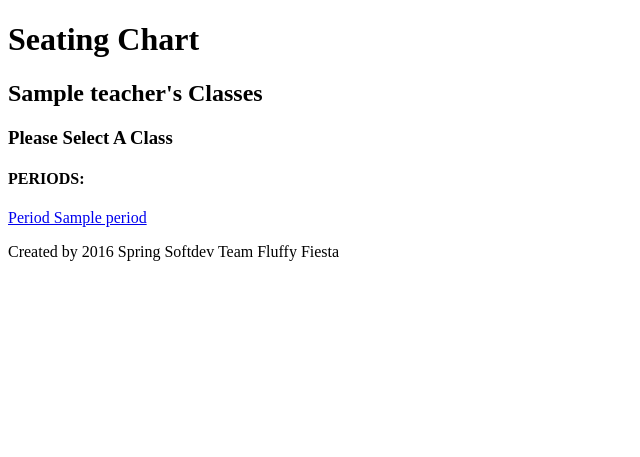
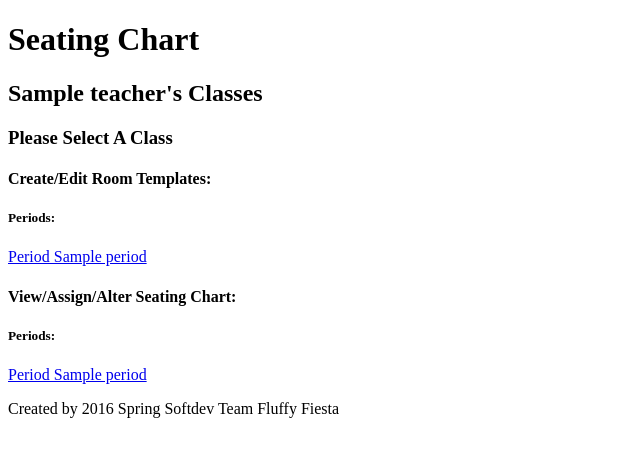
Before and after one commit to drothblatt/fluffy-fiesta, a Flask app: template templates/classes.html in a window 1280 px wide. Shown: the top 457 px of the page, without its empty margins (0-640 px from the left). Run offline with Flask 2, Linux system fonts and the light colour scheme; the template is opened without the code that fills it: most values are stand-ins (such as "Sample title", 1, 10 or a date in 2020).

Commit message:
working on pop template

```diff
--- a/.#testing.py
+++ /dev/null
@@ -1 +0,0 @@
-dro3@KingCronut.local.5113
--- a/app.py
+++ b/app.py
@@ -56,7 +56,7 @@ def makeTemplate(period='0'):
             desks = request.form['desks']
             utils.add_teacher_period_data(n, str(period), 'LINES', lines)
             utils.add_teacher_period_data(n, str(period), 'DESKS', desks)
-            print lines + "\n\n" + desks + "\n"
+            print lines + "\n\n" + desks + "\n" + fn + " , " + ln
             return redirect("/popTemplate/%s" % period)
         return redirect(url_for("classes"))
     return render_template("makeTemplate.html", PERIOD=period)
@@ -64,8 +64,13 @@ def makeTemplate(period='0'):
 
 @app.route("/popTemplate/<string:period>", methods=["GET","POST"])
 def popTemplate(period='0'):
-  print period
-  return render_template("popTemplate.html", PERIOD=period)
+  print "period: " + period
+  teacher_last =  session['last_name'].upper()
+  teacher_first = session['first_name'].upper()
+  students = utils.get_teacher_classes([teacher_first, teacher_last])[period]
+  lines = utils.get_period_data(teacher_last, period, 'LINES')
+  desks = utils.get_period_data(teacher_last, period, 'DESKS')
+  return render_template("popTemplate.html", PERIOD=period, lines=lines,desks=desks, students=students)
 
 @app.route("/classes/", methods=["GET", "POST"])
 @app.route("/classes/<periods>", methods=["GET", "POST"])
--- /dev/null
+++ b/client_secret_608463589291-1f9sf60q3ae6vd6vrhu8u9ls7p40qnqj.apps.googleusercontent.com.json
@@ -0,0 +1 @@
+{"web":{"client_id":"608463589291-1f9sf60q3ae6vd6vrhu8u9ls7p40qnqj.apps.googleusercontent.com","project_id":"softdev-1328","auth_uri":"https://accounts.google.com/o/oauth2/auth","token_uri":"https://accounts.google.com/o/oauth2/token","auth_provider_x509_cert_url":"https://www.googleapis.com/oauth2/v1/certs","client_secret":"-kwaAgDlhjM-_jqlTyVmW_Fc","redirect_uris":["http://127.0.0.1/oauth2callback"],"javascript_origins":["http://127.0.0.1"]}}
--- a/templates/classes.html
+++ b/templates/classes.html
@@ -8,9 +8,16 @@
     <h3> Please Select A Class </h3>
 
   <body>
-    <h4> PERIODS:</h4>
+    <h4> Create/Edit Room Templates:</h4>
+    <h5> Periods: </h5>
     {% for i in periods%}
     <p> <a href="/makeTemplate/{{i}}">Period {{ i }}</a></p>
+    {% endfor %}
+
+    <h4> View/Assign/Alter Seating Chart:</h4>
+    <h5> Periods: </h5>
+    {% for i in periods%}
+    <p> <a href="/popTemplate/{{i}}">Period {{ i }}</a></p>
     {% endfor %}
   </body>
   <footer>
--- a/templates/popTemplate.html
+++ b/templates/popTemplate.html
@@ -8,6 +8,9 @@
     <br>
     <button id="populate">Assign Desks</button>
   </body>
+  <div  style="display:none" id="LINES">{{lines}}</div>
+  <div  style="display:none" id="DESKS">{{desks}}</div>
+  <div  style="display:none" id="STUDENTS">{{students}}</div>
 
   <script src="../static/popTemplate.js"></script>
 </html>
```
Also changed, not shown: static/makeTemplate.js (+1 -35 lines), static/popTemplate.js (+28 -2 lines), static/demoimages/POTATOPOTATO.jpg (added), static/student_images/206067191.jpg (renamed from static/206067191.jpg), 2 other files.
